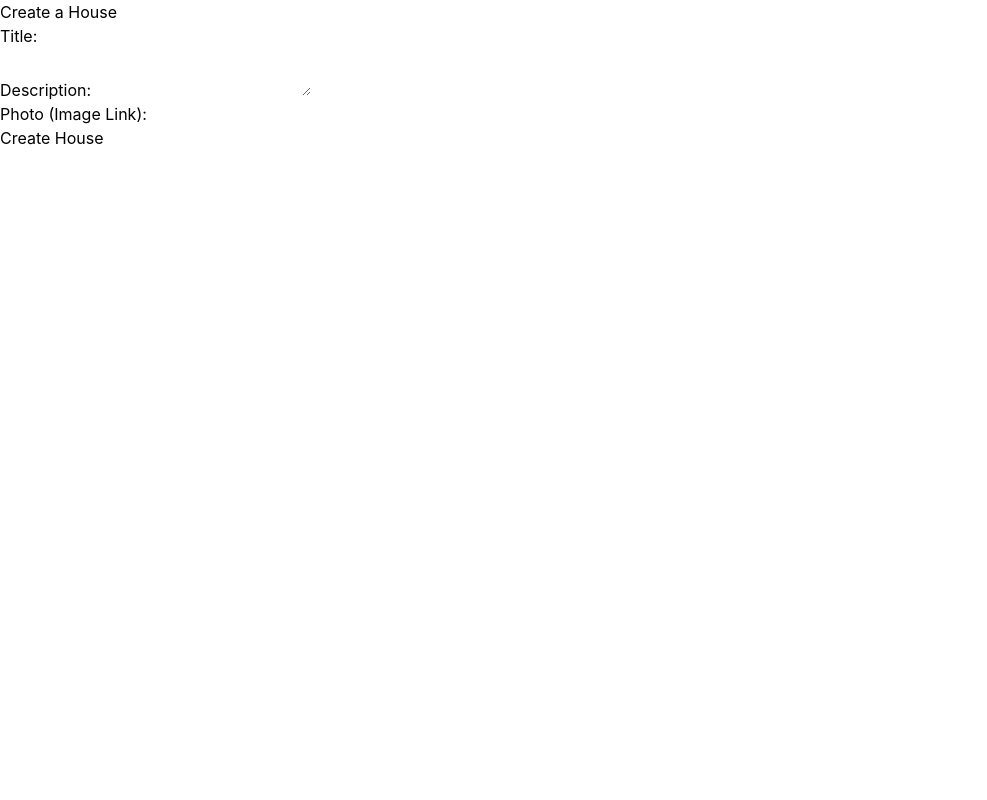
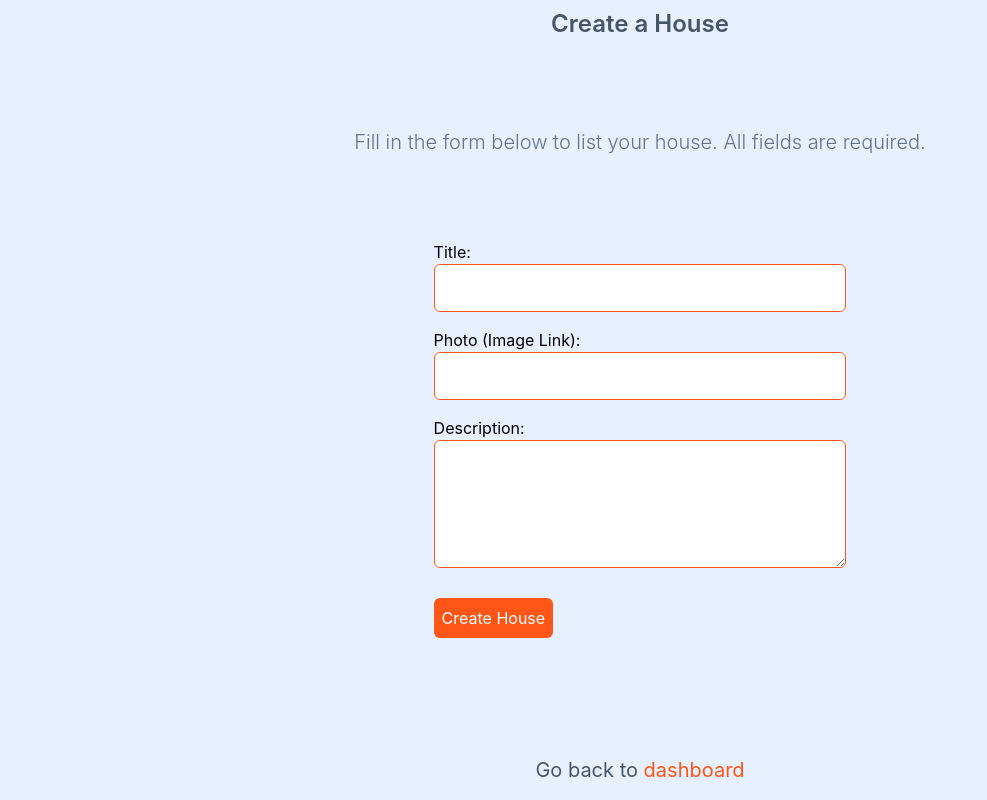
Before and after one commit to faisalakb/Capstone-Front-End, a React (Create React App) app: page /add in a window 1280 px wide. Shown: the whole page, without its empty margins (0-987 px from the left). Built offline with nearby package versions, Linux system fonts and the light colour scheme.

Commit message:
Style  add house

```diff
--- a/src/features/home/dashboard.js
+++ b/src/features/home/dashboard.js
@@ -133,7 +133,7 @@ const Dashboard = () => {
         </ul>
       </div>
 
-      <div className="px-4 py-4 mt-20">
+      <div className="py-4 mt-20 w-full">
         <HouseList />
       </div>
       <div className="flex-grow px-4 mt-2 py-4 bg-[#e7f0ff] w-screen">
--- a/src/features/house/components/Houses.js
+++ b/src/features/house/components/Houses.js
@@ -28,7 +28,7 @@ const HouseList = () => {
   }
 
   return (
-    <div className="house-list pt-6 pb-3 px-2 w-[90vw] rounded-lg mx-auto overflow-x-auto scroll-smooth scrollbar-none">
+    <div className="w-full house-list pt-6 pb-3 pl-4 rounded-lg overflow-x-auto scroll-smooth scrollbar-none">
       <div className="flex scroll-smooth">
         {houses.map((house) => (
           <Link key={house.id} to={`/house/${house.id}`} className="house-card-link shrink-0">
--- a/src/features/house/components/addHouseForm.js
+++ b/src/features/house/components/addHouseForm.js
@@ -31,29 +31,38 @@ const CreateHouseForm = () => {
   };
 
   return (
-    <div>
-      <h2>Create a House</h2>
-      <form onSubmit={handleSubmit}>
-        <div>
+    <div className="static flex flex-col items-center h-screen gap-4 w-screen px-2 pt-2 bg-secondary">
+      <h2 className="w-full text-center text-slate-600 text-2xl font-semibold">Create a House</h2>
+      <div className="w-full">
+        <p className="text-center text-slate-500 mt-10 text-xl font-light pt-8 h-32">
+          Fill in the form below to list your house. All fields are required.
+        </p>
+      </div>
+      <form onSubmit={handleSubmit} className="flex flex-col items-start justify-center gap-4">
+        <div className="w-full">
           <label htmlFor="title">
             Title:
-            <input type="text" name="title" value={formData.title} onChange={handleChange} required />
+            <input type="text" name="title" className="border rounded-md px-2 py-1 w-full h-12 border-primary" value={formData.title} onChange={handleChange} required />
           </label>
         </div>
-        <div>
-          <label htmlFor="description">
-            Description:
-            <textarea name="description" value={formData.description} onChange={handleChange} required />
+        <div className="w-full">
+          <label htmlFor="photo">
+            Photo (Image Link):
+            <input type="url" name="photo" className="border border-primary rounded-md px-2 py-1 w-full h-12" value={formData.photo} onChange={handleChange} required />
           </label>
         </div>
-        <div>
-          <label htmlFor="photo">
-            Photo (Image Link):
-            <input type="url" name="photo" value={formData.photo} onChange={handleChange} required />
+        <div className="w-full">
+          <label htmlFor="description" className="block mb-2">
+            Description:
+            <textarea name="description" className="border rounded-md px-2 py-1 w-full border-primary overflow-y-auto h-32" value={formData.description} onChange={handleChange} required />
           </label>
         </div>
-        <button type="submit">Create House</button>
+        <button type="submit" className="bg-primary p-2 rounded-md text-white">Create House</button>
       </form>
+      <p className="absolute bottom-4 text-center text-xl text-slate-600">
+        Go back to
+        <a href="/dashboard" className="text-primary"> dashboard</a>
+      </p>
     </div>
   );
 };
--- a/tailwind.config.js
+++ b/tailwind.config.js
@@ -4,6 +4,7 @@ module.exports = {
     extend: {
       colors: {
         primary: '#ff5617',
+        secondary: '#e7f0ff',
       },
     },
   },
```
